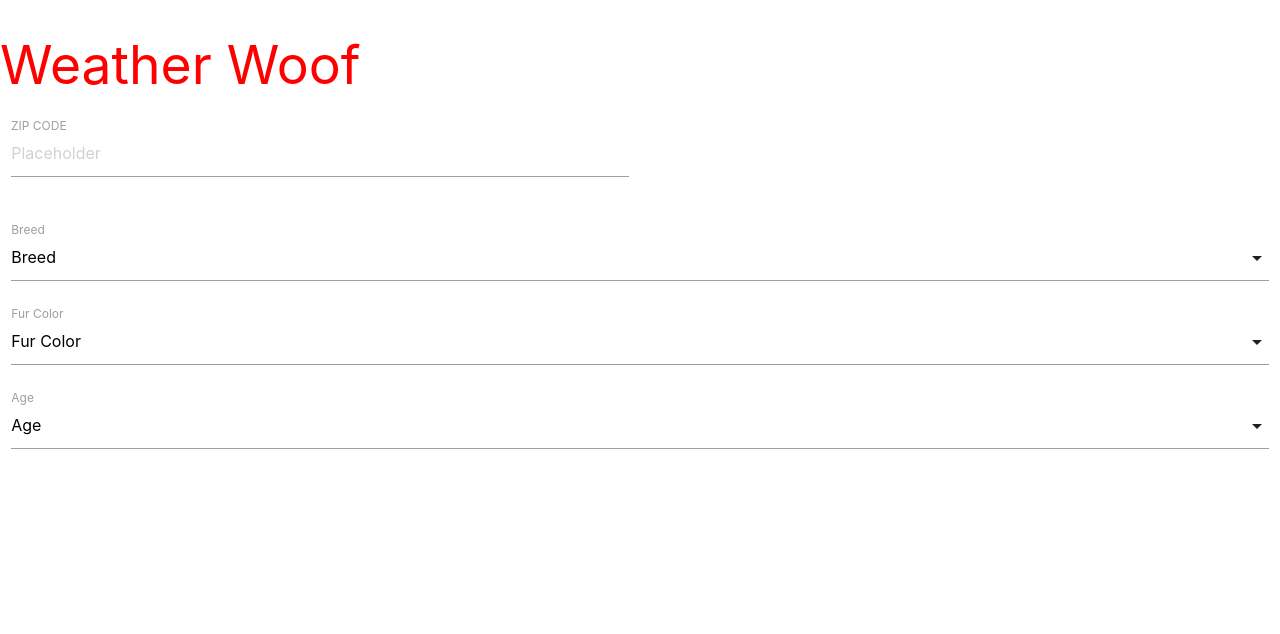
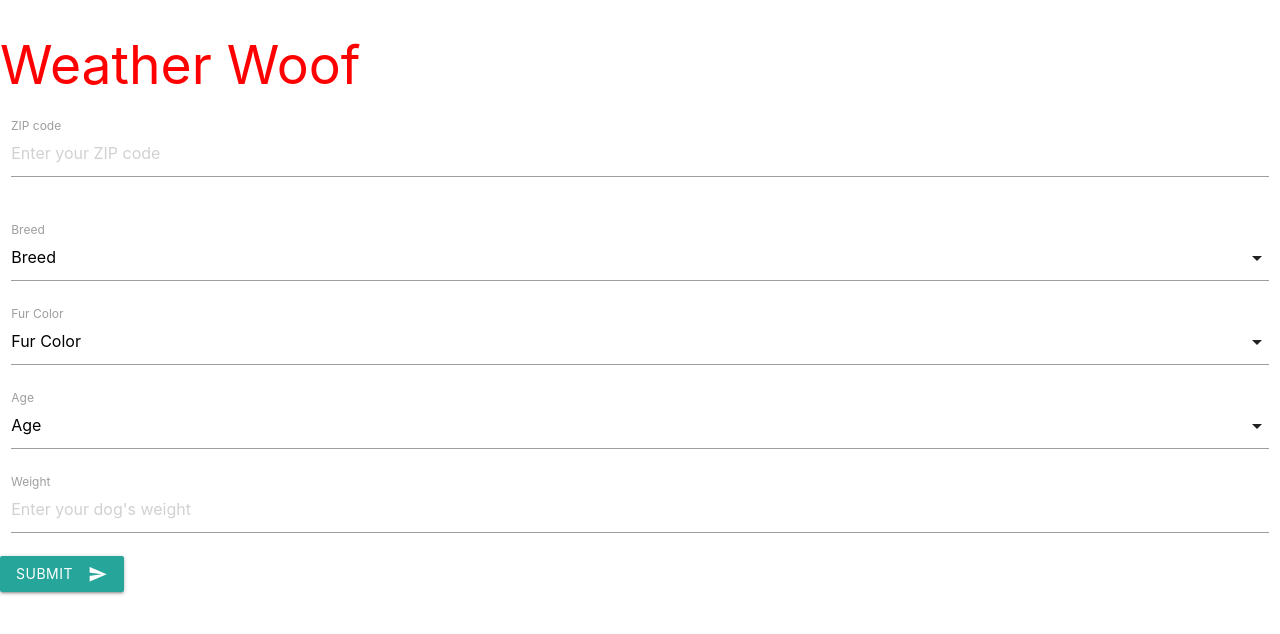
Before and after one commit to rocksteadyrose/weather-woof, a plain HTML site: page index.html in a window 1280 px wide. Drawn offline with nearby package versions, Linux system fonts and the light colour scheme.

Commit message:
addition of breed selections and weather api

```diff
--- a/index.html
+++ b/index.html
@@ -22,15 +22,15 @@
     <div class="row">
         <form class="col s12">
             <div class="row">
-                <div class="input-field col s6">
-                    <input placeholder="Placeholder" id="zip" type="text" class="validate">
-                    <label for="zip">ZIP CODE</label>
+                <div class="input-field zipCode col s12">
+                    <input placeholder="Enter your ZIP code" type="text" class="validate" id="zipCode">
+                    <label for="zip">ZIP code</label>
                 </div>
         </form>
         </div>
 
         <div class="input-field breedList col s12">
-            <select id="breedDropdown" class="materialSelect">
+            <select id="breedDropdown" multiple>
                 <option value="" disabled selected>Breed</option>
             </select>
             <label>Breed</label>
@@ -76,19 +76,28 @@
             <label>Age</label>
         </div>
 
+        <div class="input-field col s12">
+            <input placeholder="Enter your dog's weight" type="text" class="validate">
+            <label for="weight">Weight</label>
+        </div>
+
+        <button class="btn waves-effect waves-light" type="submit" name="action" onclick="getWeather(), getSpecificBreedCalculation()">Submit
+            <i class="material-icons right">send</i>
+        </button>
+
         <script type="text/javascript" src="https://code.jquery.com/jquery-3.3.1.min.js"></script>
         <script type="text/javascript" src="assets/javascript/materialize.min.js"></script>
-        <script type="text/javascript" src="lib/api.js"></script>
+        <script type="text/javascript" src="lib/dogApi.js"></script>
+        <script type="text/javascript" src="lib/weatherApi.js"></script>
+        <script type="text/javascript" src="lib/conditionals.js"></script>
         <script>
             $(document).ready(function () {
                 $('select').formSelect();
 
-                if ($( ".input-field" ).hasClass( "breedList" )) {
+                if ($(".input-field").hasClass("breedList")) {
                     getBreedList();
                 }
             });
         </script>
-
 </body>
-
 </html>
--- /dev/null
+++ b/lib/conditionals.js
@@ -0,0 +1,4 @@
+function getSpecificBreedCalculation() {
+var specificBreed = $('#breedDropdown').val()
+console.log(specificBreed)
+}
--- a/lib/api.js
+++ b/lib/dogApi.js
@@ -11,11 +11,9 @@ function getBreedList() {
             var breeds = response.petfinder.breeds.breed
             for (i = 0; i < breeds.length; i++) {
                 var breedList = breeds[i]['$t'];
-                console.log(breedList)
                 var newOpt = $("<option></option>").attr("value",breedList).text(breedList);
             $("#breedDropdown").append(newOpt);
             $('#breedDropdown').formSelect();
             }
-
         })
 }
--- /dev/null
+++ b/lib/weatherApi.js
@@ -0,0 +1,18 @@
+function getWeather() {
+    var key = 'ed02eee49956436e94415434180309';
+    var zip = $("#zipCode").val();
+    console.log(zip)
+
+    return $.ajax({
+        method: 'GET',
+        url: `http://api.apixu.com/v1/current.json?key=${key}&q=${zip}`,
+        dataType: 'json',
+    })
+        .then(function (response) {
+            console.log(response)
+            console.log(response.current.condition.text)
+            console.log(response.current.temp_f)
+            console.log(response.current.feelslike_f)
+            }
+        )
+}
```
Also changed, not shown: 2 other files. Lines whose indentation alone changed are shown as unchanged.
